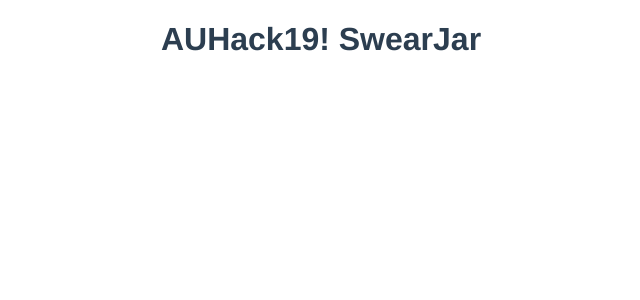
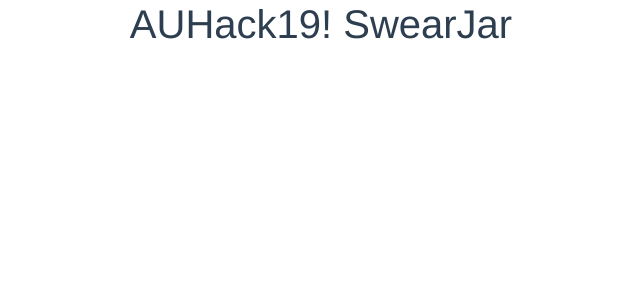
Before and after one commit to jhviggo/swearJar, a Vue app: page / in a window 1280 px wide. Shown: the top 300 px of the page, without its empty margins (319-959 px from the left). Built offline with nearby package versions, Linux system fonts and the light colour scheme.

Commit message:
Add bootstrap

```diff
--- a/package.json
+++ b/package.json
@@ -7,6 +7,7 @@
     "build": "vue-cli-service build"
   },
   "dependencies": {
+    "bootstrap-css-only": "^4.3.1",
     "core-js": "^2.6.5",
     "register-service-worker": "^1.6.2",
     "vue": "^2.6.6",
--- a/src/main.js
+++ b/src/main.js
@@ -3,6 +3,8 @@ import App from './App.vue'
 import router from './router'
 import store from './store'
 import './registerServiceWorker'
+
+import 'bootstrap-css-only';
 
 Vue.config.productionTip = false
 
--- a/src/views/index.vue
+++ b/src/views/index.vue
@@ -1,5 +1,9 @@
 <template>
-    <h1>AUHack19! SwearJar</h1>
+    <div class="container">
+        <div class="row">
+            <h1 class="mx-auto">AUHack19! SwearJar</h1>
+        </div>
+    </div>
 </template>
 
 <script>
```
Also changed, not shown: 1 other file (tests, documents, lock files or other folders).
